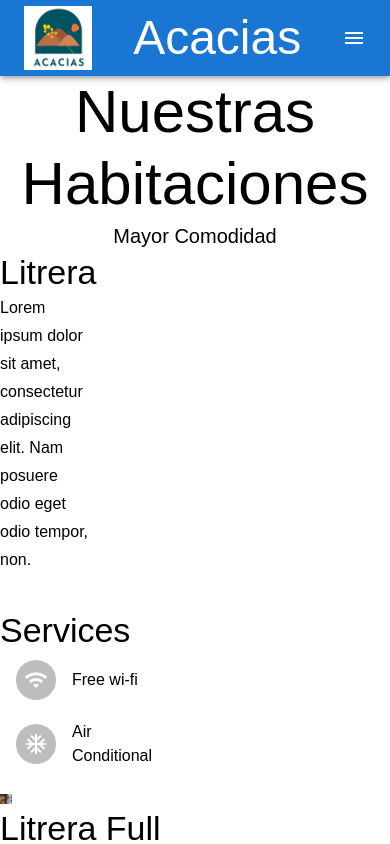
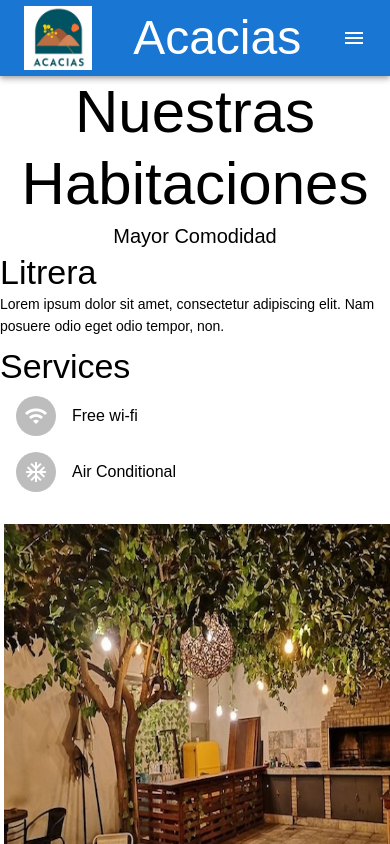
Before and after one commit to nahuels-mza/koala-hostel, a React (Create React App) app: page /bedrooms in a window 390 px wide. Shown: the top 844 px of the page. Built offline with nearby package versions, Linux system fonts and the light colour scheme.

Commit message:
Adapt Bedroom page to mobile

```diff
--- a/src/components/Items/ItemListWithImages.tsx
+++ b/src/components/Items/ItemListWithImages.tsx
@@ -16,17 +16,23 @@ interface IImageListingProps {
     }[]
 }
 export default function ItemListingWithImages(props: IImageListingProps) {
+    const isMobile = () => {
+        return "ontouchstart" in window || navigator.maxTouchPoints > 0;
+    };
+    const imageSize = isMobile() ? "180px" : "450px"
+    const imagePosition = isMobile() ? 'center' : 'left'
 
     return (
-        <Box component="section">
+        <Box component="section" >
             {props.imagesListing.map((item) => (
-                <Grid item display="flex" flexDirection="column" id="everyitem" >
-                    <Grid container display="flex" flexDirection="column" id="services" xs={2} md={8} >
+                <Grid item display="flex" flexDirection="column" id="everyitem" marginBottom={"80px"}>
+                    <Grid container display="flex" flexDirection="column" id="services" xs={"auto"} >
                         <Typography variant="h4">{item.label}</Typography>
                         <Grid item xs={16} textAlign="left" id="itemdescription">
-                            <Typography variant="subtitle1">{item.description}</Typography>
+                            <Typography variant="subtitle2">{item.description}</Typography>
                         </Grid>
-                        <Grid item display="flex" flexDirection="row" id="listicon">
+                        <Grid container display="flex" flexDirection="column" id="details">
+                            <Grid item id="listicon">
                                 <List
                                     sx={{
                                         width: "100%",
@@ -49,40 +55,38 @@ export default function ItemListingWithImages(props: IImageListingProps) {
                                 </List>
 
                             </Grid>
-
-                        <Grid container display="flex" flexDirection="row" id="images" xs={2} md={8} height={"20%"}>
-                            <Grid
-                                item
-                                justifyContent="center"
-                                // rowSpacing={1} columnSpacing={{ xs: 1, sm: 2, md: 3 }}
-                                id="imagetext"
-
-                            >
-                                <img
+                            <Grid sx={{ flexGrow: 1, justifyContent: imagePosition, marginLeft: "4px" }} m={2} container id="images">
+                                <Box
+                                    component="img"
                                     src={item.image}
-                                    srcSet={`${item.image}`}
+                                    srcSet={item.image}
                                     alt={item.label}
                                     loading="lazy"
-                                    width="50%"
-                                    height="50%"
+                                    width={imageSize}
+                                    height={imageSize}
+
 
                                 />
-                                <img
+                                <Box
+                                    component="img"
                                     src={item.imageDetail}
                                     srcSet={`${item.imageDetail}`}
                                     alt={item.label}
                                     loading="lazy"
-                                    width="50%"
-                                    height="50%"
+                                    sx={{
+                                        marginLeft: 2
+                                    }}
+                                    width={imageSize}
+                                    height={imageSize}
                                 />
-
+                            </Grid>
                         </Grid>
 
                     </Grid>
                 </Grid>
-                </Grid>
-            ))}
+            ))
+            }
 
-        </Box>
+        </Box >
     );
 }
--- a/src/pages/Bedrooms/Bedroom.tsx
+++ b/src/pages/Bedrooms/Bedroom.tsx
@@ -7,7 +7,7 @@ export default function BedroomPage() {
     return (
         <Box component="section">
             <Title title={"Nuestras Habitaciones"} subtitle={"Mayor Comodidad"} />
-            <Grid
+            {/* <Grid
                 id="pageparent"
                 container
                 spacing={3}
@@ -15,9 +15,9 @@ export default function BedroomPage() {
                     margin: "auto",
                     flexGrow: 1,
                 }}
-            >
-                <ItemListingWithImages imagesListing={bedWithService} />
-            </Grid>
+            > */}
+            <ItemListingWithImages imagesListing={bedWithService} />
+            {/* </Grid> */}
         </Box>
     );
 }
```
Lines whose indentation alone changed are shown as unchanged.
